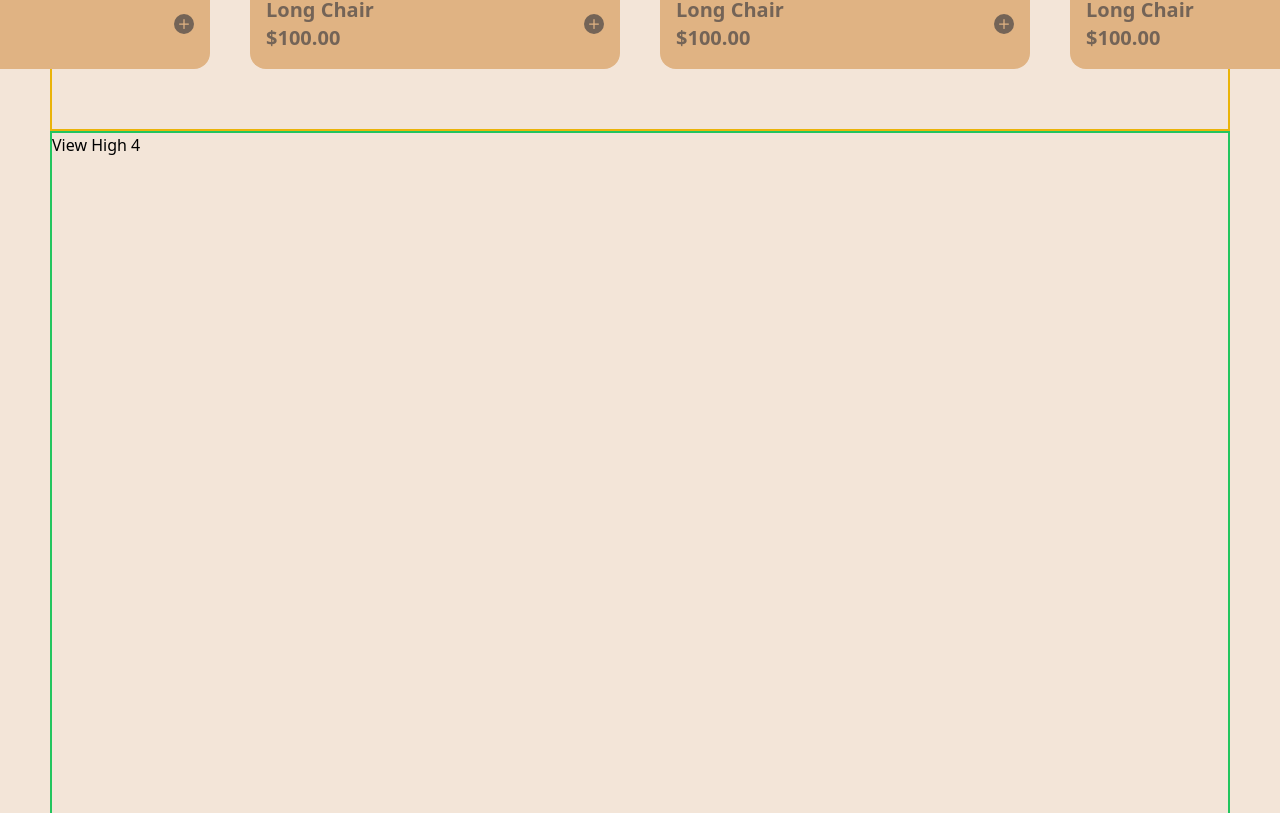
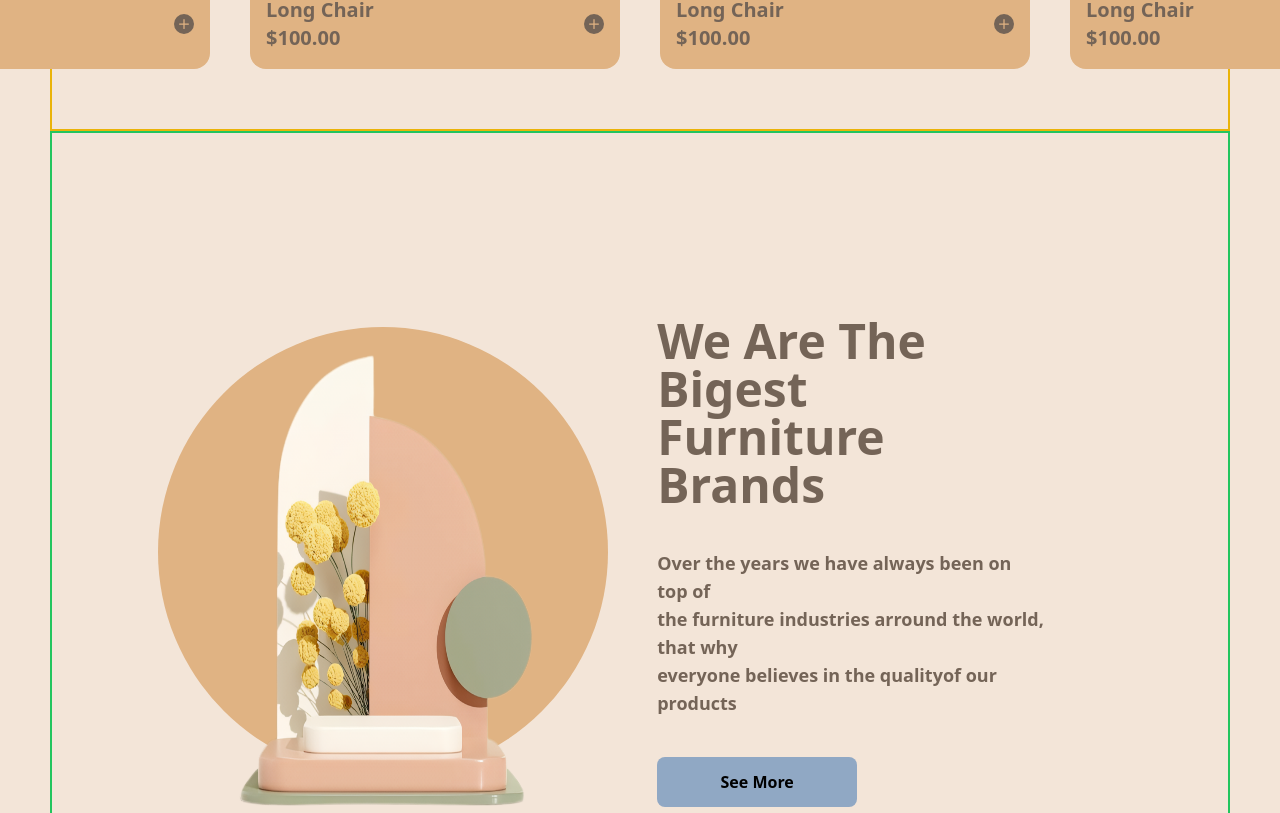
Before and after one commit to Aldyfaisal80/T10-furniture-store, a React (Vite) app: page / in a window 1280 px wide. Shown: the part 3887-4700 px from the top of the page. Built offline with nearby package versions, Linux system fonts and the light colour scheme.

Commit message:
modified : content make a main display product

```diff
--- a/src/components/fragments/Content.jsx
+++ b/src/components/fragments/Content.jsx
@@ -14,6 +14,7 @@ import vh3Product5 from "../../../public/assets/images/card-product5.png"
 import vh3Product6 from "../../../public/assets/images/card-product6.png"
 import vh3Product7 from "../../../public/assets/images/card-product7.png"
 import vh3Product8 from "../../../public/assets/images/card-product8.png"
+import MainProduct from "../../../public/assets/images/img footer.png"
 
 
 import { FaTruckFast } from "react-icons/fa6";
@@ -242,8 +243,19 @@ export default function Content() {
                     </div>
                 </div>
             </div>
-            <div className="w-full h-screen border-2 border-green-500">
-                <h1>View High 4</h1>
+            <div className="w-full p-[120px] border-2 border-green-500">
+                <div className="w-full flex justify-center items-center">
+                    <div className="w-[45%] flex flex-col justify-center items-center relative">
+                        <div className="flex justify-center items-center w-[450px] h-[450px] rounded-full bg-primary-brown mt-[-20px]">
+                        </div>
+                        <img src={MainProduct} alt="" className="w-[590px] h-[590px] absolute top-[-50px]" />
+                    </div>
+                    <div className="w-[55%] flex flex-col gap-10 p-16">
+                        <h1 className="text-5xl text-font-color font-bold">We Are The Bigest <br /> Furniture Brands</h1>
+                        <p className="text-lg text-font-color font-semibold">Over the years we have always been on top of <br /> the furniture industries arround the world, that why <br /> everyone believes in the qualityof our products </p>
+                        <button className="w-[200px] h-[50px] bg-primary-blue text-black font-bold rounded-lg">See More</button>
+                    </div>
+                </div>
             </div>
         </div>
     )
```
